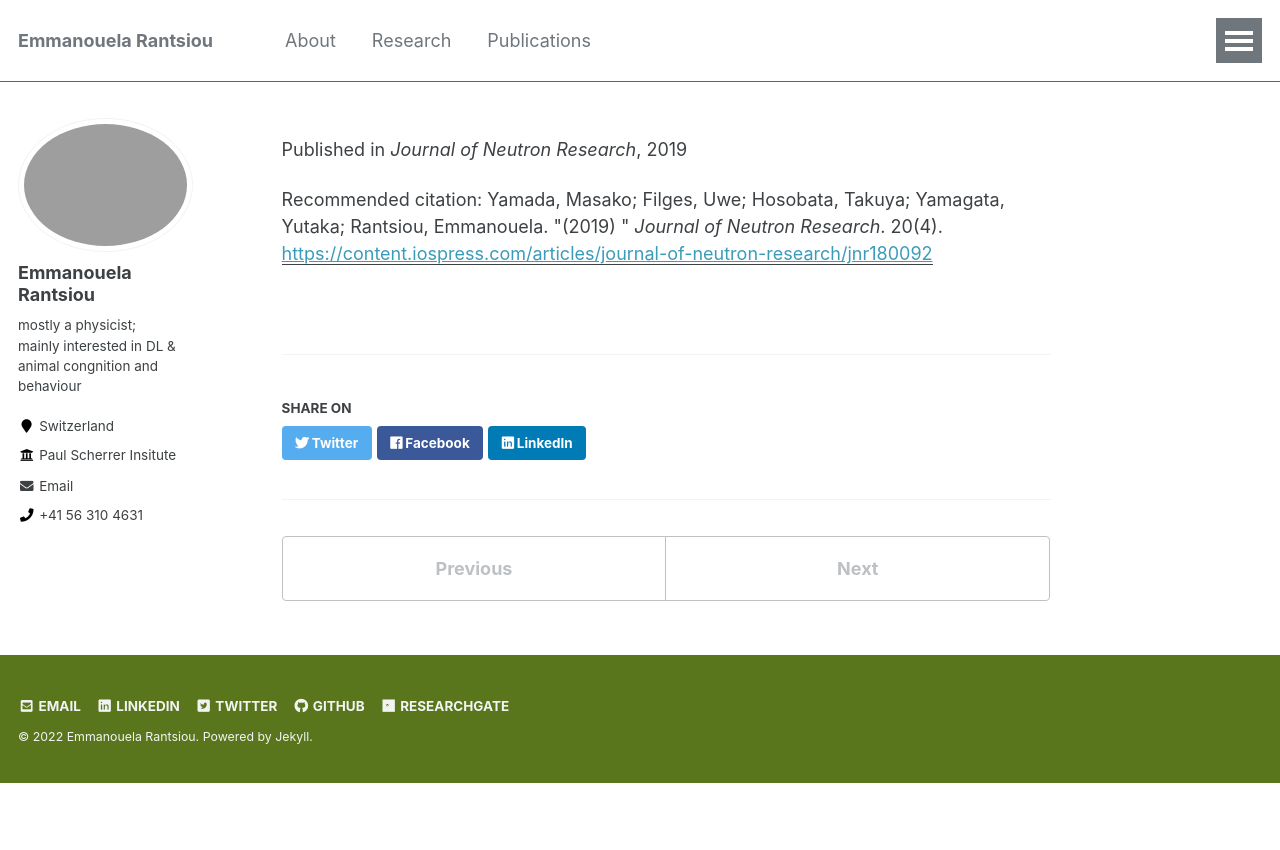
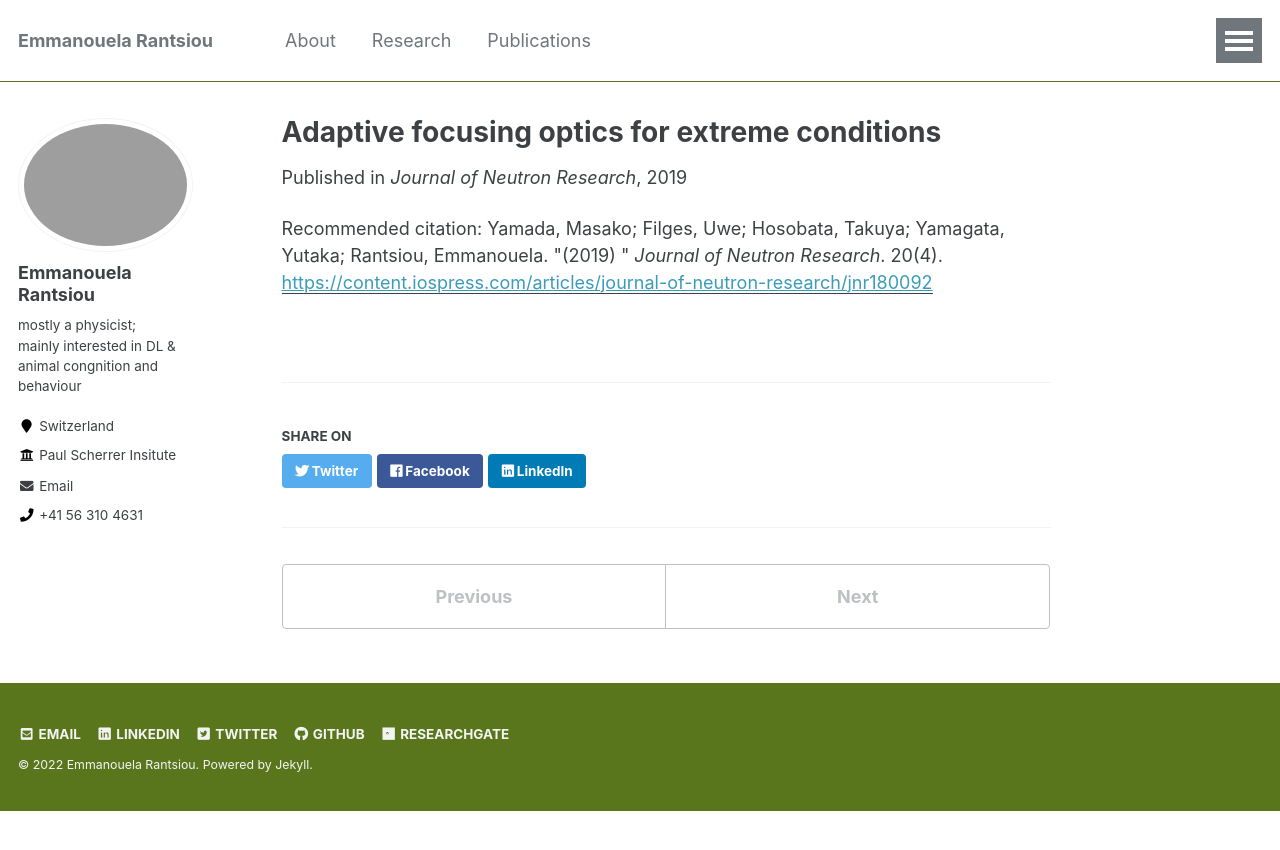
Before and after one commit to emmarant/emmarant.github.io, a Jekyll site: the page built from _publications/2019-01-23-AO.md, in a window 1280 px wide. Shown: the top 850 px of the page. Built offline with Jekyll 4.4.1, drawn with Linux system fonts in a browser that asks for light colours.

Commit message:
Update 2019-01-23-AO.md

```diff
--- a/_publications/2019-01-23-AO.md
+++ b/_publications/2019-01-23-AO.md
@@ -1,5 +1,5 @@
 ---
-title: ""
+title: "Adaptive focusing optics for extreme conditions"
 collection: publications
 permalink: /publication/2019-01-23-AO
 excerpt: ''
```
